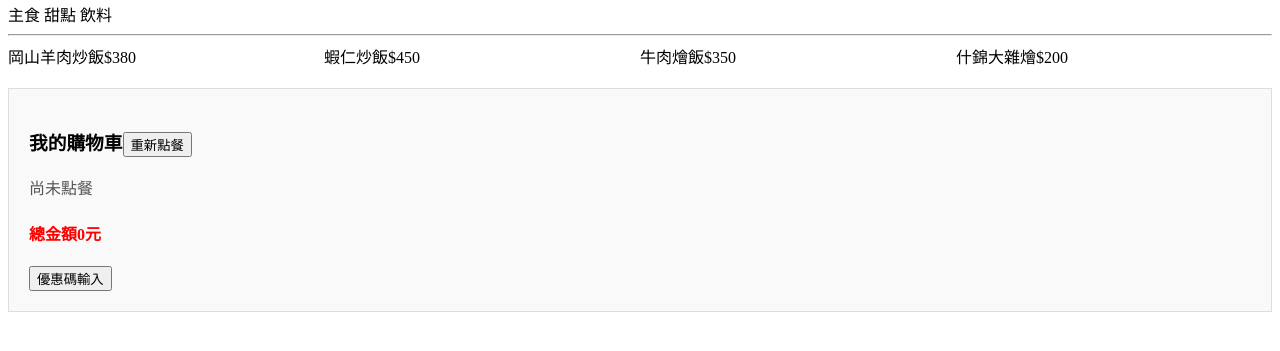
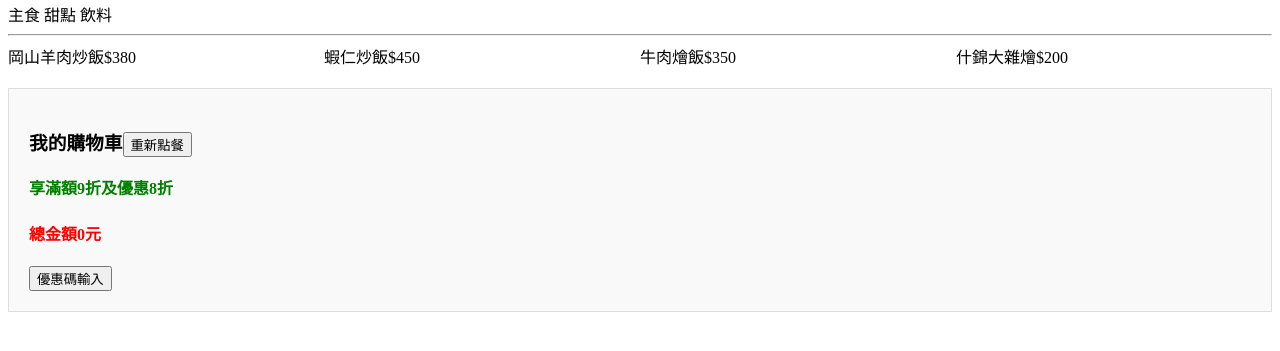
Before and after one commit to Artist0715/menuuu, a plain HTML site: page index.html in a window 1280 px wide. Both pictures are taken after a click on the button "重新點餐". Shown: the part 87-438 px from the top of the page. Drawn offline with Linux system fonts and the light colour scheme.

Commit message:
Fix running price calculation and display discounts

```diff
--- a/index.html
+++ b/index.html
@@ -171,8 +171,7 @@
         totalprice=0;
         document.querySelector("#cart-list").innerHTML="尚未點餐";
         document.querySelector("#total-price").innerHTML=0;
-    }
-    let runningprice=totalprice
+        let runningprice=totalprice
         if(totalprice>2000){
 
             runningprice=totalprice*0.9}
@@ -181,6 +180,8 @@
         let finalprice=runningprice*0.8
         document.querySelector("#total-price").innerHTML=finalprice
         document.querySelector("#cart-list").innerHTML=mycart+"<b style='color:green'>享滿額9折及優惠8折</b>"
+    }
+
 
 
 
```
